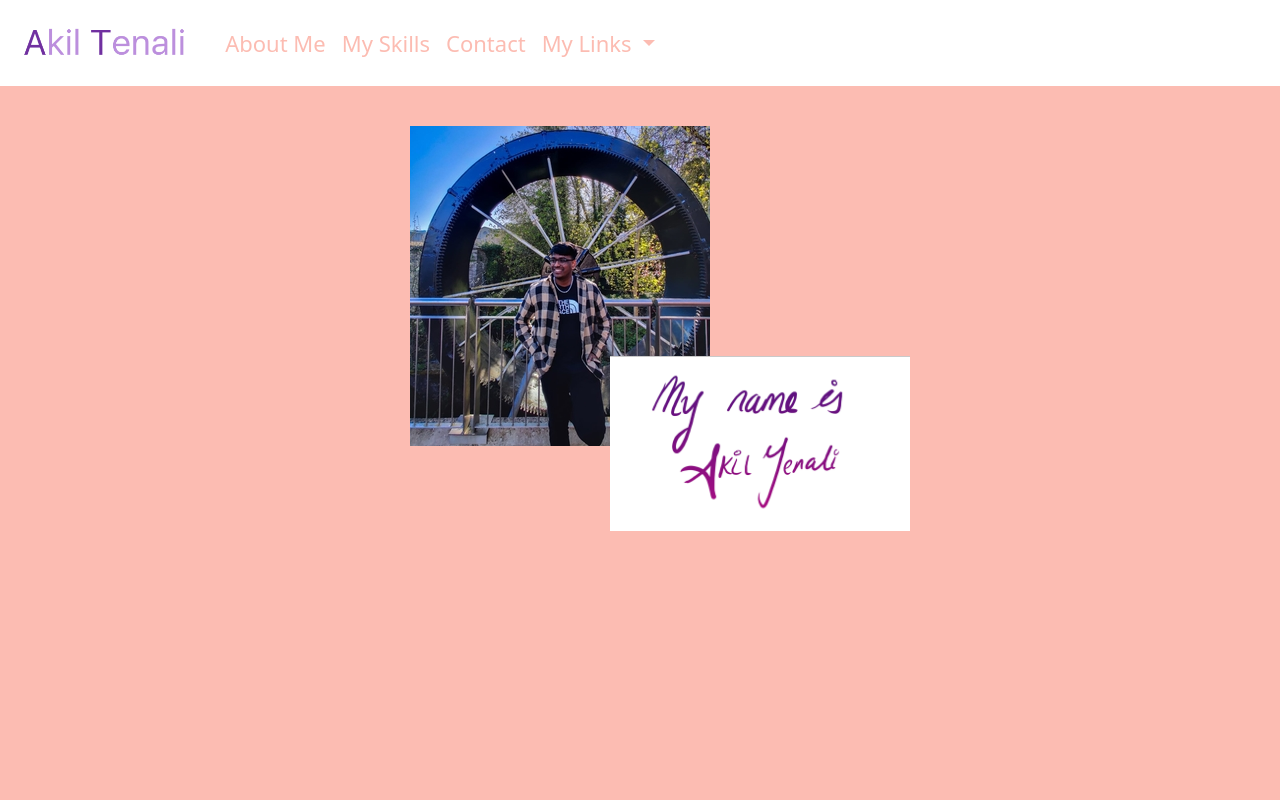
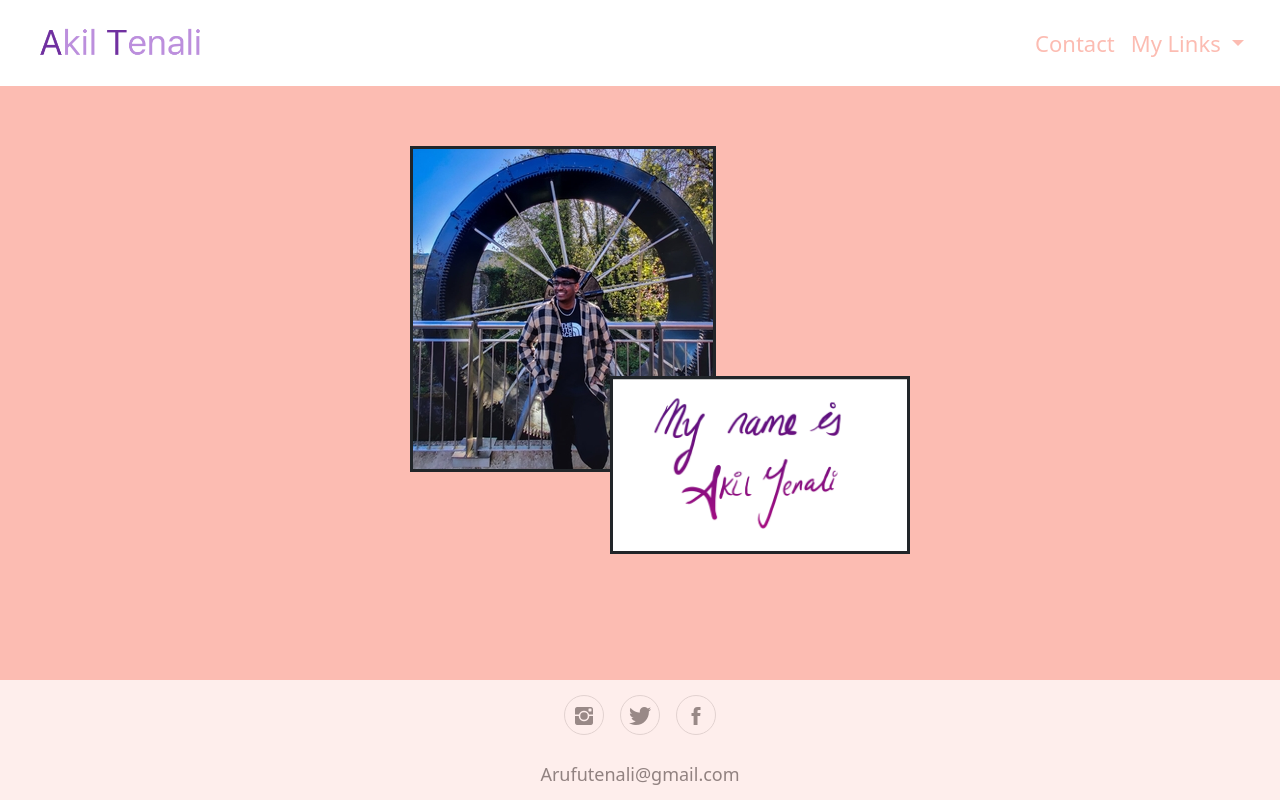
Before and after one commit to RufusTenali/PersonalProject, a plain HTML site: page index.html in a window 1280 px wide. Drawn offline with nearby package versions, Linux system fonts and the light colour scheme.

Commit message:
footer added

```diff
--- a/index.html
+++ b/index.html
@@ -4,6 +4,8 @@
         <title>Akil Rufus Tenali</title>
         <!-- CSS only -->
         <meta name=”viewport” content=”width=device-width, initial-scale=1.0">
+        <link rel="stylesheet" href="https://cdnjs.cloudflare.com/ajax/libs/twitter-bootstrap/4.1.3/css/bootstrap.min.css">
+        <link rel="stylesheet" href="https://cdnjs.cloudflare.com/ajax/libs/ionicons/2.0.1/css/ionicons.min.css">
         <link href="https://cdn.jsdelivr.net/npm/bootstrap@5.0.1/dist/css/bootstrap.min.css" rel="stylesheet" crossorigin="anonymous">
         <link rel="stylesheet" href="./style.css"/>
         <!-- JavaScript Bundle with Popper -->
@@ -18,14 +20,8 @@
                   <span class="navbar-toggler-icon"></span>
                 </button>
                 <div class="collapse navbar-collapse" id="navbarNavDropdown">
-                  <ul class="navbar-nav">
-                    <li class="nav-item">
-                      <a class="nav-link active" aria-current="page" href="#">About Me</a>
-                    </li>
-                    <li class="nav-item">
-                      <a class="nav-link" href="#">My Skills</a>
-                    </li>
-                    <li class="nav-item">
+                  <ul class="navbar-nav ms-auto">
+                    <li class="contact"></li>
                       <a class="nav-link" href="#">Contact</a>
                     </li>
                     <li class="nav-item dropdown">
@@ -61,31 +57,19 @@
                   <!-- <p>
                   Hi my name is Akil Rufus Tenali and I'm studying computer science. I have an interest in Web and Mobile Development and Algorithms. And I want to learn even more, things like Machine Learning and Game Development.
                 </p> -->
-                <!-- <div class="card text-dark bg-light mb-3" style="max-width: 18rem;">
-                  <div class= "card-header">Programming Languages</div>
-                  <div class="card-body"> -->
-                    <!-- <h5 class="card-title"></h5> -->
-                    <!-- <ul id="languages">
-                      <div class="lanlist">
-                        <li>Java</li>
-                        <li>Ruby</li>
-                        <li>HTML</li>
-                        <li>CSS</li>
-                        <li>JavaScript</li>
-                        <li>SQL</li>
-                        <li>C#</li>
-                        <li>C++</li>
-                        <li>Git</li>
-                      </div>
-                    </ul>
-                  </div>
-                </div> -->
               </div>
                 <!-- End of Computer Skills -->
               </section>
     </body>
     <!-- End of Body -->
+    <!-- Start of Footer -->
+    <div class="footer-basic">
     <footer>
-
-    </footer>
+      <div class="social"><a href="https://www.instagram.com/rufus_tenali/"><i class="icon ion-social-instagram"></i></a><a href="https://twitter.com/RufusTenali"><i class="icon ion-social-twitter"></i></a><a href="https://www.facebook.com/rufus.tenali.5/"><i class="icon ion-social-facebook"></i></a></div>
+      <ul class="list-inline">
+          <li class="list-inline-item"><a href="#">Arufutenali@gmail.com</a></li>
+      </ul>
+  </footer>
+  <!-- End of Footer -->
+</div>
 </html>
--- a/style.css
+++ b/style.css
@@ -57,8 +57,6 @@ nav {
 #about .block {
   position: relative;
   background-color: #fcbcb2;
-  border-width: 10px;
-  border-color: black;
   height: auto;
   width: auto;
   margin: auto;
@@ -67,6 +65,7 @@ nav {
   max-width: 500px;
   display: flex;
   align-self: auto;
+  top: 20px;
 }
 
 #aboutBlock {
@@ -76,28 +75,71 @@ nav {
   left: 220px;
   max-width: 300px;
   max-height: 300px;
+  border-style: solid;
 }
 
 #aboutImage {
   position: absolute;
   top: 20px;
   left: 20px;
+  border-style: solid;
 }
 
-/* #cv .card {
-  position: absolute;
-  z-index: 1;
-  top: 530px;
-  left: 200px;
+.footer-basic {
+  position: fixed;
+  bottom: 0;
+  left: 0;
+  width: 100%;
+  height: auto;
+  max-height: 120px;
+  padding: 15px 0;
+  background-color: #ffffff;
+  color: #4b4c4d;
+  opacity: 75%;
 }
 
-#languages .lanlist {
-  max-height: 120px;
-  max-width: 200px;
+.footer-basic ul {
+  padding: 0;
+  list-style: none;
+  text-align: center;
+  font-size: 18px;
+  line-height: 1.6;
+  margin-bottom: 0;
 }
 
-#languages li {
+.footer-basic li {
+  padding: 0 10px;
+}
+
+.footer-basic ul a {
+  color: inherit;
+  text-decoration: none;
+  opacity: 0.8;
+}
+
+.footer-basic ul a:hover {
+  opacity: 1;
+}
+
+.footer-basic .social {
+  text-align: center;
+  padding-bottom: 25px;
+}
+
+.footer-basic .social > a {
+  font-size: 24px;
+  width: 40px;
+  height: 40px;
+  line-height: 40px;
   display: inline-block;
-  /* list-style-type: square; */
-/* padding-right: 12px;
-} */
+  text-align: center;
+  border-radius: 50%;
+  border: 1px solid #ccc;
+  margin: 0 8px;
+  color: inherit;
+  opacity: 0.75;
+}
+
+.footer-basic .social > a:hover {
+  opacity: 0.9;
+}
```
